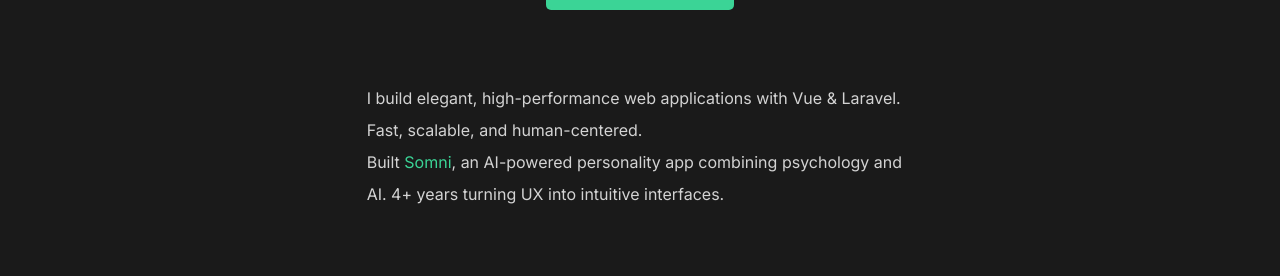
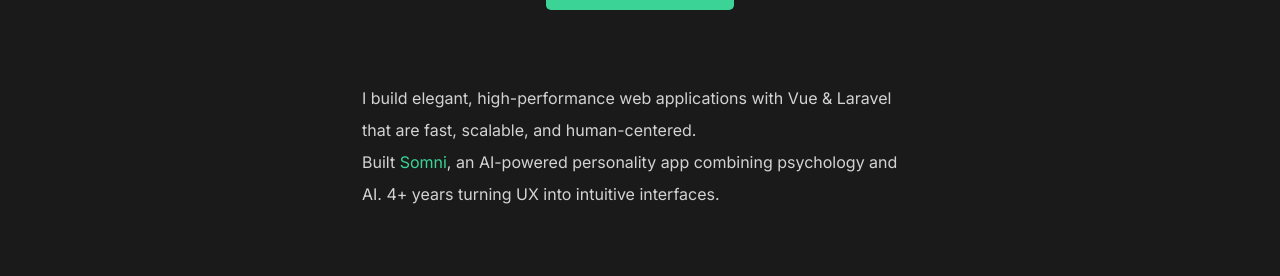
Before and after one commit to rniemela77/personal-website, a Vue app: page / in a window 1280 px wide. Shown: the part 298-574 px from the top of the page. Built offline with nearby package versions, Linux system fonts and the light colour scheme.

Commit message:
tweak text rag on bio

```diff
--- a/src/components/views/HomePage.vue
+++ b/src/components/views/HomePage.vue
@@ -4,7 +4,7 @@
             <h1 class="name">Robert Niemela</h1>
             <p class="title">Full-Stack Web Developer (Front-End Focused)</p>
             <button class="btn-primary" @click="scrollToSection('#projects')">View My Projects</button>
-            <p class="bio">I build elegant, high-performance web applications with Vue & Laravel. Fast, scalable, and human-centered.<br></br>Built <a href="https://somni.quest" target="_blank">Somni</a>, an AI-powered personality app combining psychology and AI. 4+ years turning UX into intuitive interfaces.</p>
+            <p class="bio">I build elegant, high-performance web applications with Vue & Laravel that are fast, scalable, and human-centered.<br></br>Built <a href="https://somni.quest" target="_blank">Somni</a>, an AI-powered personality app combining psychology and AI. 4+ years turning UX into intuitive interfaces.</p>
         </div>
 
         <section id="projects" class="animate-on-scroll" data-animation="slide-up">
@@ -138,7 +138,7 @@ onMounted(() => {
 }
 
 .bio {
-    max-width: 546.7px;
+    max-width: 556px;
     display: block;
     line-height: 2;
     text-align: left;
```
